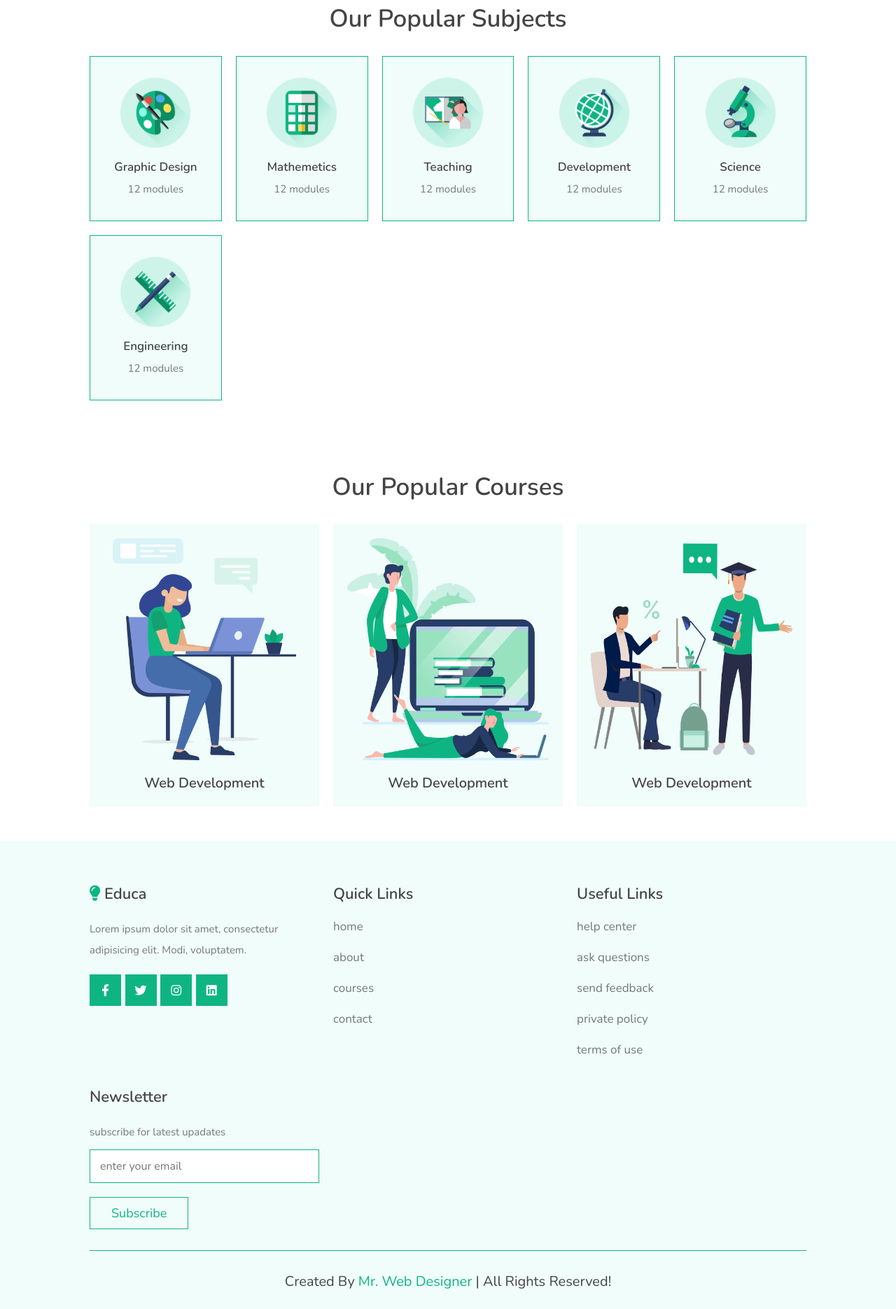
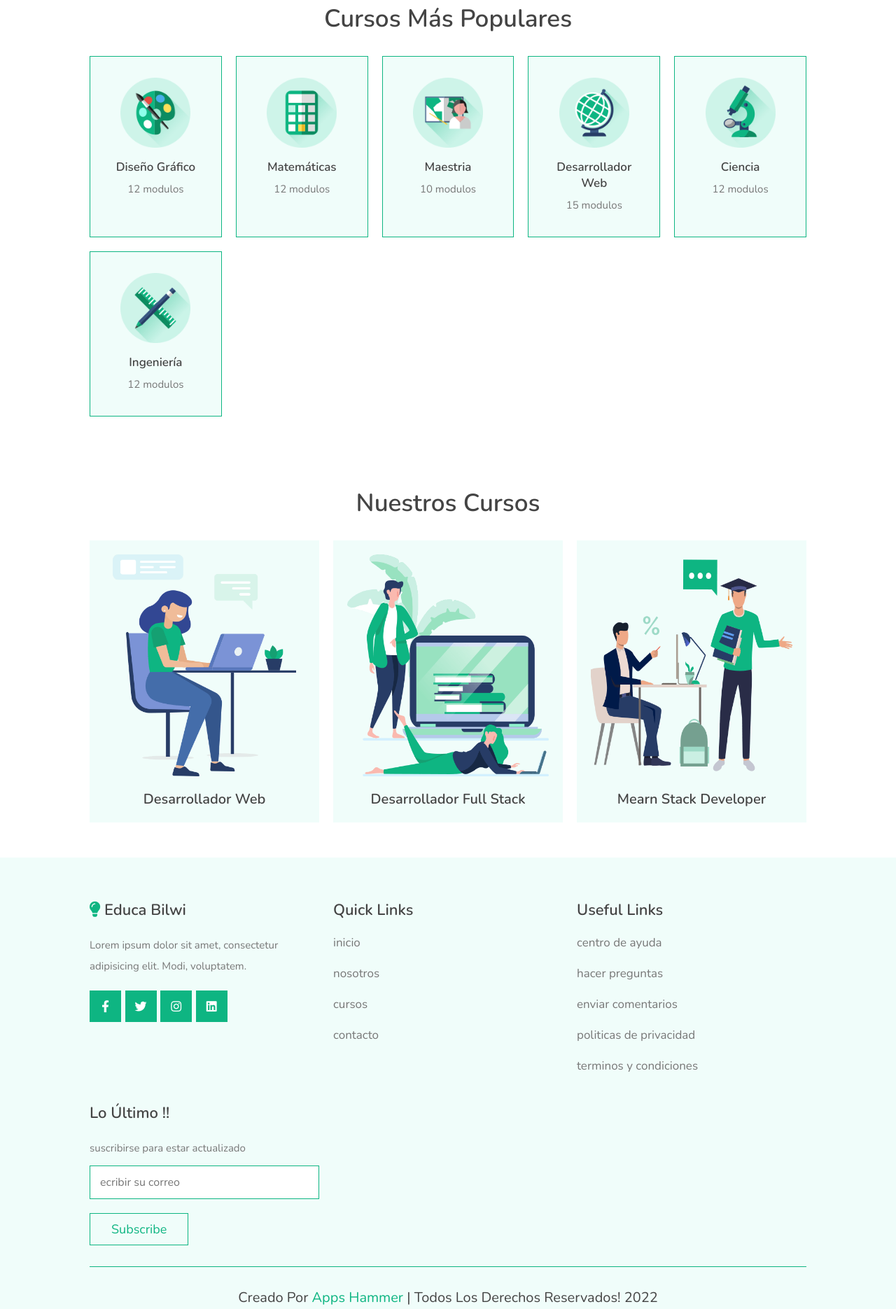
Before and after one commit to Alfredo-Hammer/education, a plain HTML site: page index.html in a window 1280 px wide. Shown: the part 721-2591 px from the top of the page at 70% size. Drawn offline with nearby package versions, Linux system fonts and the light colour scheme.

Commit message:
profile update

```diff
--- a/index.html
+++ b/index.html
@@ -22,14 +22,14 @@
 
 <header class="header">
 
-   <a href="#" class="logo"> <i class="fas fa-lightbulb"></i> educa </a>
+   <a href="#" class="logo"> <i class="fas fa-lightbulb"></i> educa bilwi</a>
 
    <nav class="navbar">
       <div id="close-navbar" class="fas fa-times"></div>
-      <a href="index.html">home</a>
-      <a href="about.html">about</a>
-      <a href="courses.html">courses</a>
-      <a href="contact.html">contact</a>
+      <a href="index.html">Inicio</a>
+      <a href="about.html">Nosotros</a>
+      <a href="courses.html">cursos</a>
+      <a href="contact.html">contacto</a>
    </nav>
 
    <div class="icons">
@@ -64,10 +64,10 @@
 
    <form class="register-form" action="">
       <h3>Registrar ahora</h3>
-      <input type="email" placeholder="enter your email" class="box">
-      <input type="password" placeholder="enter your password" class="box">
-      <input type="password" placeholder="confirm your password" class="box">
-      <input type="submit" value="register now" class="btn">
+      <input type="email" placeholder="Escribir su correo" class="box">
+      <input type="password" placeholder="Contraseña" class="box">
+      <input type="password" placeholder="confirmar contraseña" class="box">
+      <input type="submit" value="Registrar ahora" class="btn">
    </form>
 
 </div>
@@ -88,23 +88,23 @@
             <div class="content">
                <h3>Los mejores cursos lo puedes encontrar aquí</h3>
                <p>Lorem ipsum dolor sit amet consectetur adipisicing elit. Voluptas impedit labore dolore unde, quidem corrupti?</p>
-               <a href="#" class="btn">get started</a>
+               <a href="#" class="btn">Empezar</a>
             </div>
          </section>
 
          <section class="swiper-slide slide" style="background: url(images/home-slide-2.jpg) no-repeat;">
             <div class="content">
-               <h3>the best courses you will find find here!</h3>
+               <h3>Aprende a tu ritmo cuando quieras</h3>
                <p>Lorem ipsum dolor sit amet consectetur adipisicing elit. Voluptas impedit labore dolore unde, quidem corrupti?</p>
-               <a href="#" class="btn">get started</a>
+               <a href="#" class="btn">Empezar</a>
             </div>
          </section>
 
          <section class="swiper-slide slide" style="background: url(images/home-slide-3.jpg) no-repeat;">
             <div class="content">
-               <h3>the best courses you will find find here!</h3>
+               <h3>La educación es el desarrollo de los pueblos</h3>
                <p>Lorem ipsum dolor sit amet consectetur adipisicing elit. Voluptas impedit labore dolore unde, quidem corrupti?</p>
-               <a href="#" class="btn">get started</a>
+               <a href="#" class="btn">Empezar</a>
             </div>
          </section>
 
@@ -122,44 +122,44 @@
 
 <section class="subjects">
 
-   <h1 class="heading">our popular subjects</h1>
+   <h1 class="heading">cursos más populares</h1>
 
    <div class="box-container">
 
       <div class="box">
          <img src="images/subject-icon-1.png" alt="">
-         <h3>graphic design</h3>
-         <p>12 modules</p>
+         <h3>diseño gráfico</h3>
+         <p>12 modulos</p>
       </div>
 
       <div class="box">
          <img src="images/subject-icon-2.png" alt="">
-         <h3>mathemetics</h3>
-         <p>12 modules</p>
+         <h3>matemáticas</h3>
+         <p>12 modulos</p>
       </div>
 
       <div class="box">
          <img src="images/subject-icon-3.png" alt="">
-         <h3>teaching</h3>
-         <p>12 modules</p>
+         <h3>maestria</h3>
+         <p>10 modulos</p>
       </div>
 
       <div class="box">
          <img src="images/subject-icon-4.png" alt="">
-         <h3>development</h3>
-         <p>12 modules</p>
+         <h3>desarrollador web</h3>
+         <p>15 modulos</p>
       </div>
 
       <div class="box">
          <img src="images/subject-icon-5.png" alt="">
-         <h3>science</h3>
-         <p>12 modules</p>
+         <h3>ciencia</h3>
+         <p>12 modulos</p>
       </div>
 
       <div class="box">
          <img src="images/subject-icon-6.png" alt="">
-         <h3>engineering</h3>
-         <p>12 modules</p>
+         <h3>ingeniería</h3>
+         <p>12 modulos</p>
       </div>
 
    </div>
@@ -172,7 +172,7 @@
 
 <section class="home-courses">
 
-   <h1 class="heading"> our popular courses </h1>
+   <h1 class="heading"> nuestros cursos </h1>
 
    <div class="swiper home-courses-slider">
 
@@ -181,72 +181,72 @@
          <div class="swiper-slide slide">
             <div class="image">
                <img src="images/course-1-1.png" alt="">
-               <h3>web development</h3>
+               <h3>desarrollador web</h3>
             </div>
             <div class="content">
-               <h3>web development</h3>
+               <h3>desarrollador web</h3>
                <p>Lorem ipsum dolor sit amet consectetur adipisicing elit. Laborum, ratione?</p>
-               <a href="#" class="btn">read more</a>
+               <a href="#" class="btn">leer más</a>
             </div>
          </div>
 
          <div class="swiper-slide slide">
             <div class="image">
                <img src="images/course-1-2.png" alt="">
-               <h3>web development</h3>
+               <h3>desarrollador full stack</h3>
             </div>
             <div class="content">
-               <h3>web development</h3>
+               <h3>desarrollador full stack</h3>
                <p>Lorem ipsum dolor sit amet consectetur adipisicing elit. Laborum, ratione?</p>
-               <a href="#" class="btn">read more</a>
+               <a href="#" class="btn">leer más</a>
             </div>
          </div>
 
          <div class="swiper-slide slide">
             <div class="image">
                <img src="images/course-1-3.png" alt="">
-               <h3>web development</h3>
+               <h3>mearn stack developer</h3>
             </div>
             <div class="content">
-               <h3>web development</h3>
+               <h3>mearn stack developer</h3>
                <p>Lorem ipsum dolor sit amet consectetur adipisicing elit. Laborum, ratione?</p>
-               <a href="#" class="btn">read more</a>
+               <a href="#" class="btn">leer más</a>
             </div>
          </div>
 
          <div class="swiper-slide slide">
             <div class="image">
                <img src="images/course-1-4.png" alt="">
-               <h3>web development</h3>
+               <h3>desarrollador móvil</h3>
             </div>
             <div class="content">
-               <h3>web development</h3>
+               <h3>desarrollador móvil</h3>
                <p>Lorem ipsum dolor sit amet consectetur adipisicing elit. Laborum, ratione?</p>
-               <a href="#" class="btn">read more</a>
+               <a href="#" class="btn">leer más</a>
             </div>
          </div>
 
          <div class="swiper-slide slide">
             <div class="image">
                <img src="images/course-1-5.png" alt="">
-               <h3>web development</h3>
+               <h3>ingenieria</h3>
             </div>
             <div class="content">
-               <h3>web development</h3>
+               <h3>ingenieria</h3>
                <p>Lorem ipsum dolor sit amet consectetur adipisicing elit. Laborum, ratione?</p>
-               <a href="#" class="btn">read more</a>
+               <a href="#" class="btn">leer más</a>
             </div>
          </div>
 
          <div class="swiper-slide slide">
             <div class="image">
                <img src="images/course-1-6.png" alt="">
-               <h3>web development</h3>
+               <h3>educación biligue</h3>
             </div>
             <div class="content">
-               <h3>web development</h3>
+               <h3>educación biligue</h3>
                <p>Lorem ipsum dolor sit amet consectetur adipisicing elit. Laborum, ratione?</p>
-               <a href="#" class="btn">read more</a>
+               <a href="#" class="btn">leer más</a>
             </div>
          </div>
 
@@ -273,7 +273,7 @@
    <div class="box-container">
 
       <div class="box">
-         <h3> <i class="fas fa-lightbulb"></i> educa </h3>
+         <h3> <i class="fas fa-lightbulb"></i> educa bilwi</h3>
          <p>Lorem ipsum dolor sit amet, consectetur adipisicing elit. Modi, voluptatem.</p>
          <div class="share">
             <a href="#" class="fab fa-facebook-f"></a>
@@ -285,33 +285,33 @@
 
       <div class="box">
          <h3>quick links</h3>
-         <a href="home.html" class="link">home</a>
-         <a href="about.html" class="link">about</a>
-         <a href="courses.html" class="link">courses</a>
-         <a href="contact.html" class="link">contact</a>
+         <a href="home.html" class="link">inicio</a>
+         <a href="about.html" class="link">nosotros</a>
+         <a href="courses.html" class="link">cursos</a>
+         <a href="contact.html" class="link">contacto</a>
       </div>
 
       <div class="box">
          <h3>useful links</h3>
-         <a href="#" class="link">help center</a>
-         <a href="#" class="link">ask questions</a>
-         <a href="#" class="link">send feedback</a>
-         <a href="#" class="link">private policy</a>
-         <a href="#" class="link">terms of use</a>
+         <a href="#" class="link">centro de ayuda</a>
+         <a href="#" class="link">hacer preguntas</a>
+         <a href="#" class="link">enviar comentarios</a>
+         <a href="#" class="link">politicas de privacidad</a>
+         <a href="#" class="link">terminos y condiciones</a>
       </div>
 
       <div class="box">
-         <h3>newsletter</h3>
-         <p>subscribe for latest upadates</p>
+         <h3>lo último !!</h3>
+         <p>suscribirse para estar actualizado</p>
          <form action="">
-            <input type="email" name="" placeholder="enter your email" id="" class="email">
+            <input type="email" name="" placeholder="ecribir su correo" id="" class="email">
             <input type="submit" value="subscribe" class="btn">
          </form>
       </div>
 
    </div>
 
-   <div class="credit"> created by <span>mr. web designer</span> | all rights reserved! </div>
+   <div class="credit"> creado por <span>apps hammer</span> | todos los derechos reservados! 2022 </div>
 
 </section>
 
```
